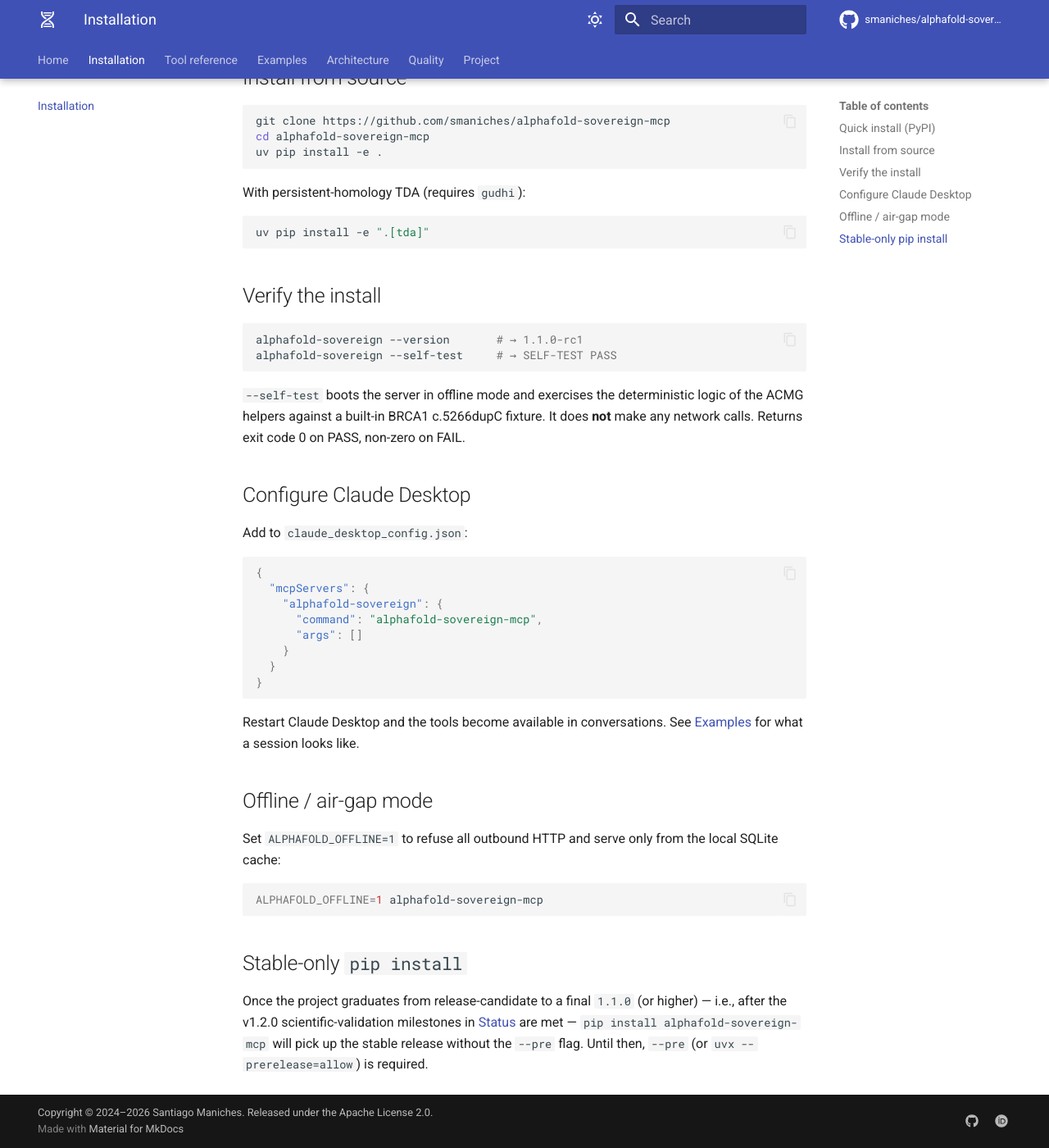
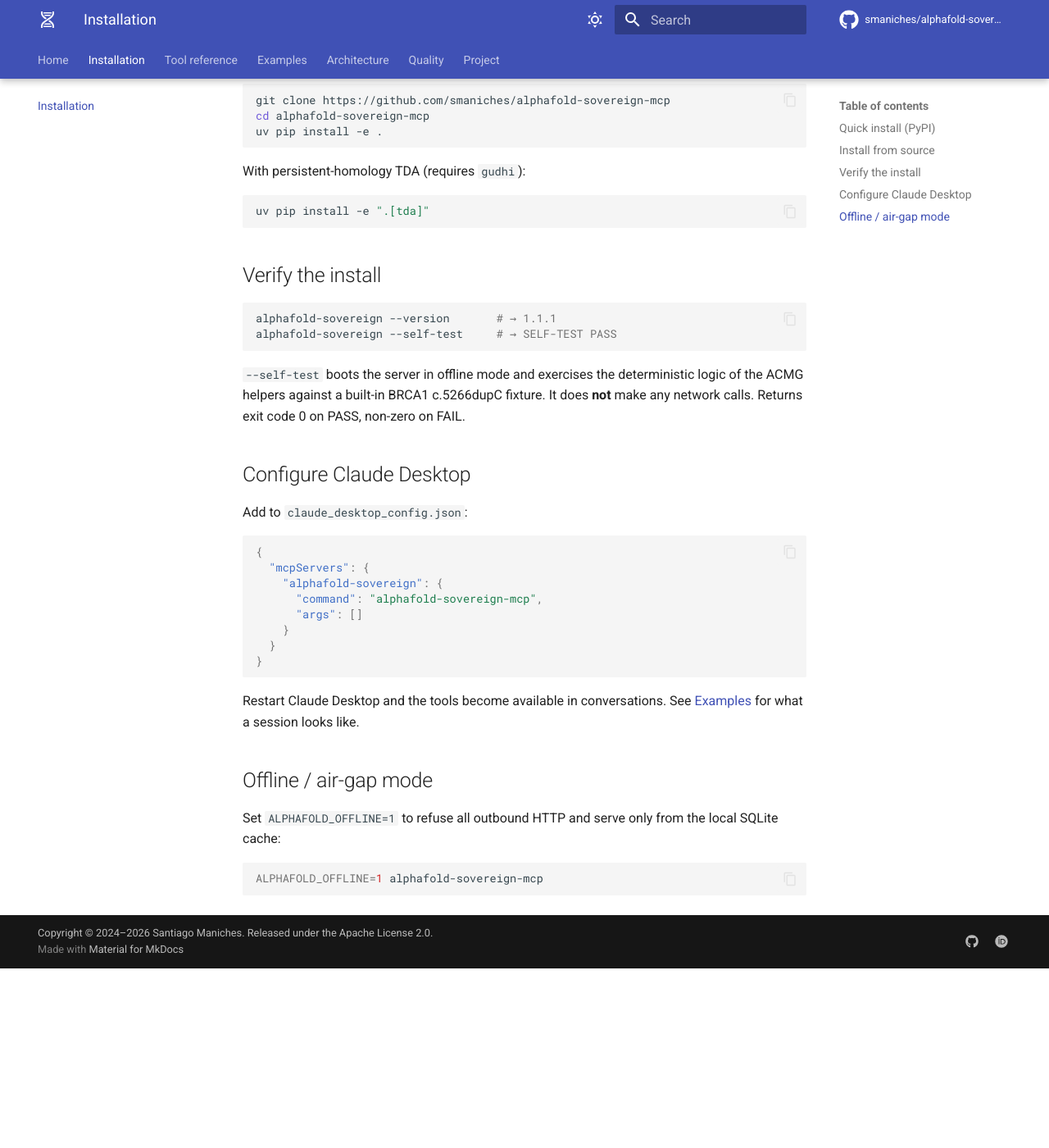
Before and after one commit to smaniches/alphafold-sovereign-mcp, an MkDocs documentation site: the page built from docs/installation.md, in a window 1280 px wide and 1400 px high, scrolled down 514 px. Shown: the whole window at 82% size. Built offline with MkDocs 1.6.1 and Material for MkDocs 9.7.7, drawn with Linux system fonts in a browser that asks for light colours; comment, search, counter and statistics services are not loaded; after the commit the page ends 1695 px from its top, so only the background shows below that; some of the changed text lies outside the part shown.

Commit message:
chore: finish the v1.1.1 stable-release framing pass (#17)
Closes the three Gemini code-review comments left open on PR #16 plus the two Gemini follow-up comments on this PR. Brings every public package manifest to a coherent stable v1.1.1 state.

Manifests:
- smithery.yaml description: 623 tests, 99% branch coverage -> 677 tests, 100% line and branch coverage.
- server.json: maturity release-candidate -> stable; install command pip install --pre alphafold-sovereign-mcp -> pip install alphafold-sovereign-mcp.
- .well-known/mcp.json: maturity release-candidate -> stable.
- pyproject.toml: trove classifier Development Status :: 4 - Beta -> 5 - Production/Stable.

Docs:
- docs/installation.md: dropped the release-candidate framing, the --pre flag, and the obsolete Stable-only pip install section; simplified the uvx invocation to uvx alphafold-sovereign-mcp; updated the --version example to 1.1.1.
- examples/README.md: --version example 1.1.0-rc1 -> 1.1.1.

Verification: JSON and YAML manifests parse, pyproject.toml parses with tomllib, ruff check and format check clean on CI-scoped paths, full suite 677/677 passing. No src/ or tests/ code reads the maturity field.

````diff
--- a/docs/installation.md
+++ b/docs/installation.md
@@ -2,17 +2,16 @@
 
 ## Quick install (PyPI)
 
-`alphafold-sovereign-mcp` is published on PyPI as a release candidate.
-`pip` requires the `--pre` flag for release-candidate versions:
+`alphafold-sovereign-mcp` is published on PyPI:
 
 ```bash
-pip install --pre alphafold-sovereign-mcp
+pip install alphafold-sovereign-mcp
 ```
 
 Or run without installing using `uvx`:
 
 ```bash
-uvx --prerelease=allow --from alphafold-sovereign-mcp==1.1.0rc1 alphafold-sovereign-mcp
+uvx alphafold-sovereign-mcp
 ```
 
 A signed wheel and sdist are attached to every GitHub Release with
@@ -36,7 +35,7 @@
 ## Verify the install
 
 ```bash
-alphafold-sovereign --version       # → 1.1.0-rc1
+alphafold-sovereign --version       # → 1.1.1
 alphafold-sovereign --self-test     # → SELF-TEST PASS
 ```
 
@@ -72,12 +71,3 @@
 ```bash
 ALPHAFOLD_OFFLINE=1 alphafold-sovereign-mcp
 ```
-
-## Stable-only `pip install`
-
-Once the project graduates from release-candidate to a final
-`1.1.0` (or higher) — i.e., after the v1.2.0 scientific-validation
-milestones in [Status](status.md#roadmap-to-v120-validation) are
-met — `pip install alphafold-sovereign-mcp` will pick up the
-stable release without the `--pre` flag.  Until then, `--pre`
-(or `uvx --prerelease=allow`) is required.
--- a/pyproject.toml
+++ b/pyproject.toml
@@ -35,7 +35,7 @@
     "knowledge-graph",
 ]
 classifiers = [
-    "Development Status :: 4 - Beta",
+    "Development Status :: 5 - Production/Stable",
     "Intended Audience :: Science/Research",
     "Intended Audience :: Healthcare Industry",
     "Intended Audience :: Information Technology",
--- a/server.json
+++ b/server.json
@@ -52,13 +52,13 @@
     "drug-discovery",
     "knowledge-graph"
   ],
-  "maturity": "release-candidate",
+  "maturity": "stable",
   "status_note": "v1.1.1 ships with engineering-grade tests (677 tests, 100% line and branch coverage) but its scientific outputs (ACMG draft, druggability tier) have NOT been validated by independent domain experts. See STATUS.md and LIMITATIONS.md.",
   "install": {
     "pypi": {
       "name": "alphafold-sovereign-mcp",
       "url": "https://pypi.org/project/alphafold-sovereign-mcp/",
-      "command": "pip install --pre alphafold-sovereign-mcp"
+      "command": "pip install alphafold-sovereign-mcp"
     },
     "from_source": {
       "command": "git clone https://github.com/smaniches/alphafold-sovereign-mcp && cd alphafold-sovereign-mcp && uv pip install -e ."
--- a/smithery.yaml
+++ b/smithery.yaml
@@ -10,8 +10,8 @@
   (UniProt, Open Targets, ChEMBL, Ensembl VEP, ClinVar, gnomAD, MONDO,
   HPO, DisGeNET, RCSB PDB, InterPro, Gene Ontology, Human Protein
   Atlas) behind MCP tool calls. Persists each result to a local SQLite
-  knowledge graph for later querying. Engineering-grade (623 tests,
-  99% branch coverage) but scientific outputs are research aids that
+  knowledge graph for later querying. Engineering-grade (677 tests,
+  100% line and branch coverage) but scientific outputs are research aids that
   must be reviewed by qualified humans before clinical use — see
   STATUS.md and LIMITATIONS.md.
 version: "1.1.1"
````
Also changed, not shown: examples/README.md (+1 -1 lines), 1 other file.
